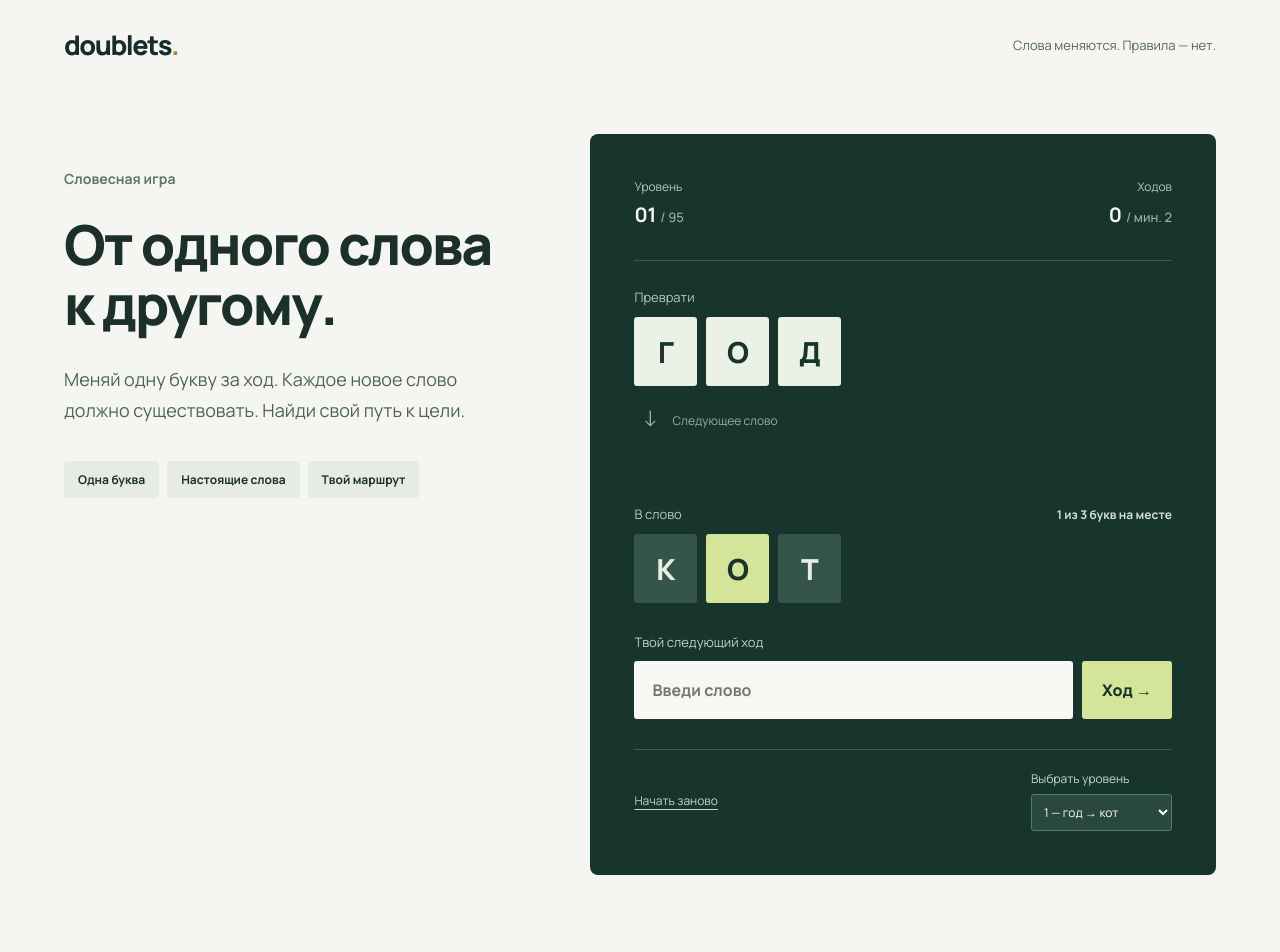
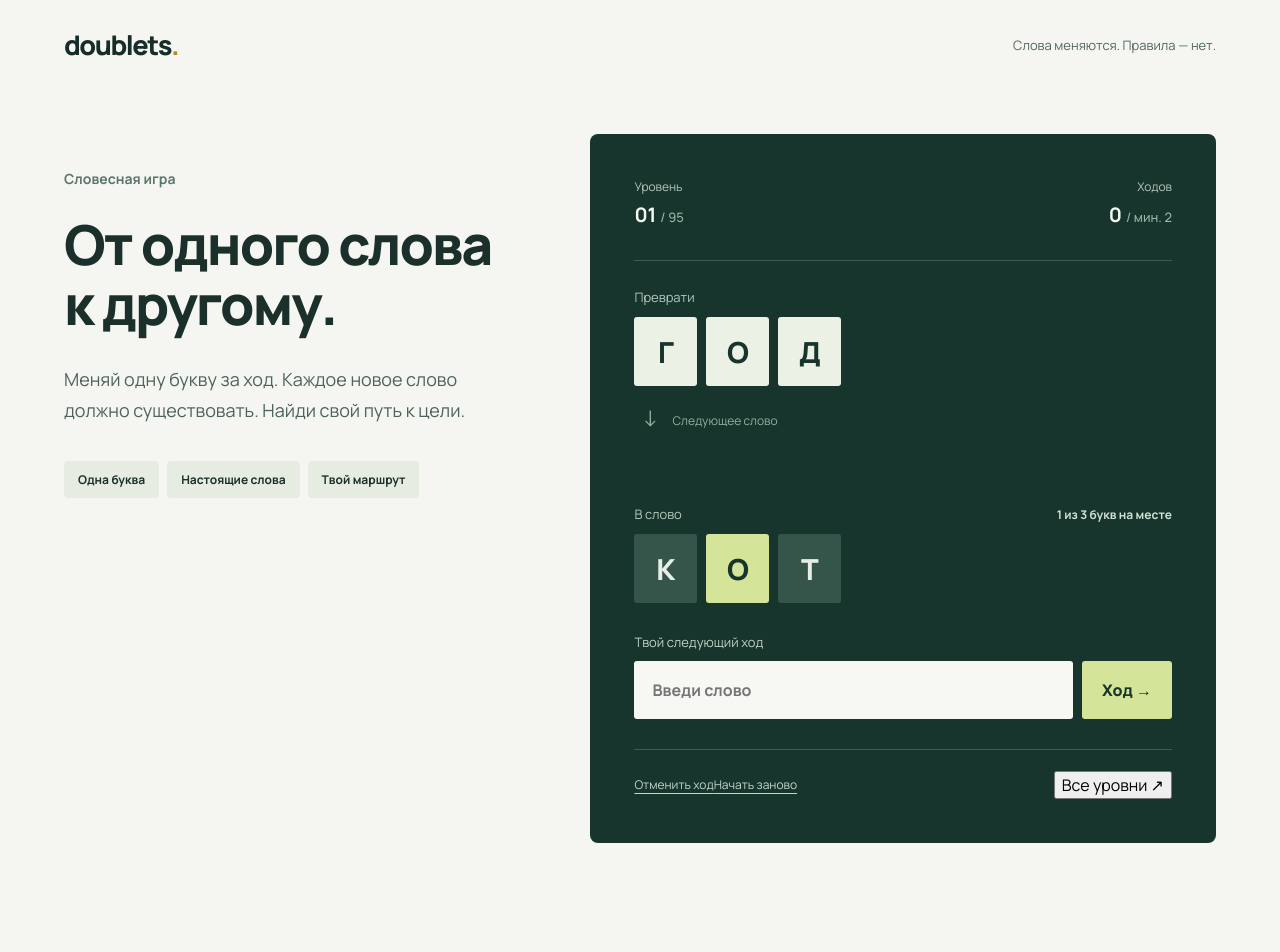
Before and after one commit to artemZiliboba/doublets-game, a React (Vite) app: page / in a window 1280 px wide. Shown: the top 952 px of the page. Built offline with nearby package versions, Linux system fonts and the light colour scheme.

Commit message:
fix: restore undo and level grid after branch update

```diff
--- a/src/App.tsx
+++ b/src/App.tsx
@@ -18,6 +18,8 @@ export default function App() {
   const [input, setInput] = useState("");
   const [error, setError] = useState("");
   const [completed, setCompleted] = useState<string[]>(readCompleted);
+  const [levelPickerOpen, setLevelPickerOpen] = useState(false);
+  const [levelFilter, setLevelFilter] = useState<"all" | "open" | "done">("all");
 
   useEffect(() => {
     let active = true;
@@ -43,6 +45,14 @@ export default function App() {
   function chooseLevel(next: number) {
     setIndex(next);
     setChain([bundle.levels[next].start]);
+    setInput("");
+    setError("");
+    setLevelPickerOpen(false);
+  }
+
+  function undoMove() {
+    if (chain.length <= 1 || won) return;
+    setChain((previous) => previous.slice(0, -1));
     setInput("");
     setError("");
   }
@@ -108,10 +118,18 @@ export default function App() {
             </form>
           )}
           <div className="play-footer">
-            <button className="text-button" onClick={() => { setChain([level.start]); setInput(""); setError(""); }}>Начать заново</button>
-            <label className="level-select-label" htmlFor="level-select">Выбрать уровень <select id="level-select" value={index} onChange={(event) => chooseLevel(Number(event.target.value))}>{bundle.levels.map((item, i) => <option value={i} key={item.id}>{i + 1}{completed.includes(item.id) ? " ✓" : ""} — {item.start} → {item.end}</option>)}</select></label>
+            <div className="move-actions"><button className="text-button" onClick={undoMove} disabled={chain.length <= 1 || won}>Отменить ход</button><button className="text-button" onClick={() => { setChain([level.start]); setInput(""); setError(""); }} disabled={chain.length <= 1}>Начать заново</button></div>
+            <button className="level-picker-trigger" onClick={() => setLevelPickerOpen(true)}>Все уровни <span aria-hidden="true">↗</span></button>
           </div>
         </section>
+        {levelPickerOpen && <div className="picker-backdrop" onMouseDown={(event) => { if (event.target === event.currentTarget) setLevelPickerOpen(false); }}>
+          <section className="level-picker" role="dialog" aria-modal="true" aria-labelledby="picker-title" onKeyDown={(event) => { if (event.key === "Escape") setLevelPickerOpen(false); }}>
+            <div className="picker-header"><div><h2 id="picker-title">Выбери уровень</h2><p>{completed.filter((id) => bundle.levels.some((item) => item.id === id)).length} из {bundle.levels.length} пройдено</p></div><button className="picker-close" aria-label="Закрыть выбор уровней" onClick={() => setLevelPickerOpen(false)}>×</button></div>
+            <div className="picker-filters" role="group" aria-label="Фильтр уровней">{([["all", "Все"], ["open", "Не пройдены"], ["done", "Пройдены"]] as const).map(([value, label]) => <button key={value} className={levelFilter === value ? "filter-active" : ""} aria-pressed={levelFilter === value} onClick={() => setLevelFilter(value)}>{label}</button>)}</div>
+            <div className="level-grid">{bundle.levels.map((item, i) => { const done = completed.includes(item.id); if ((levelFilter === "done" && !done) || (levelFilter === "open" && done)) return null; return <button key={item.id} className={`level-tile ${i === index ? "tile-current" : ""} ${done ? "tile-done" : ""}`} aria-label={`Уровень ${i + 1}: ${item.start} — ${item.end}${done ? ", пройден" : ""}`} aria-current={i === index ? "true" : undefined} onClick={() => chooseLevel(i)}><strong>{i + 1}</strong><span>{item.start} → {item.end}</span>{done && <span className="tile-check" aria-hidden="true">✓</span>}</button>; })}</div>
+            {levelFilter === "done" && !bundle.levels.some((item) => completed.includes(item.id)) && <p className="picker-empty">Пока нет пройденных уровней. Самое время начать!</p>}
+          </section>
+        </div>}
       </main>
       <footer className="site-footer"><span>DOUBLETS · Слово за словом</span><span>Без спешки. С удовольствием.</span></footer>
     </div>
```
